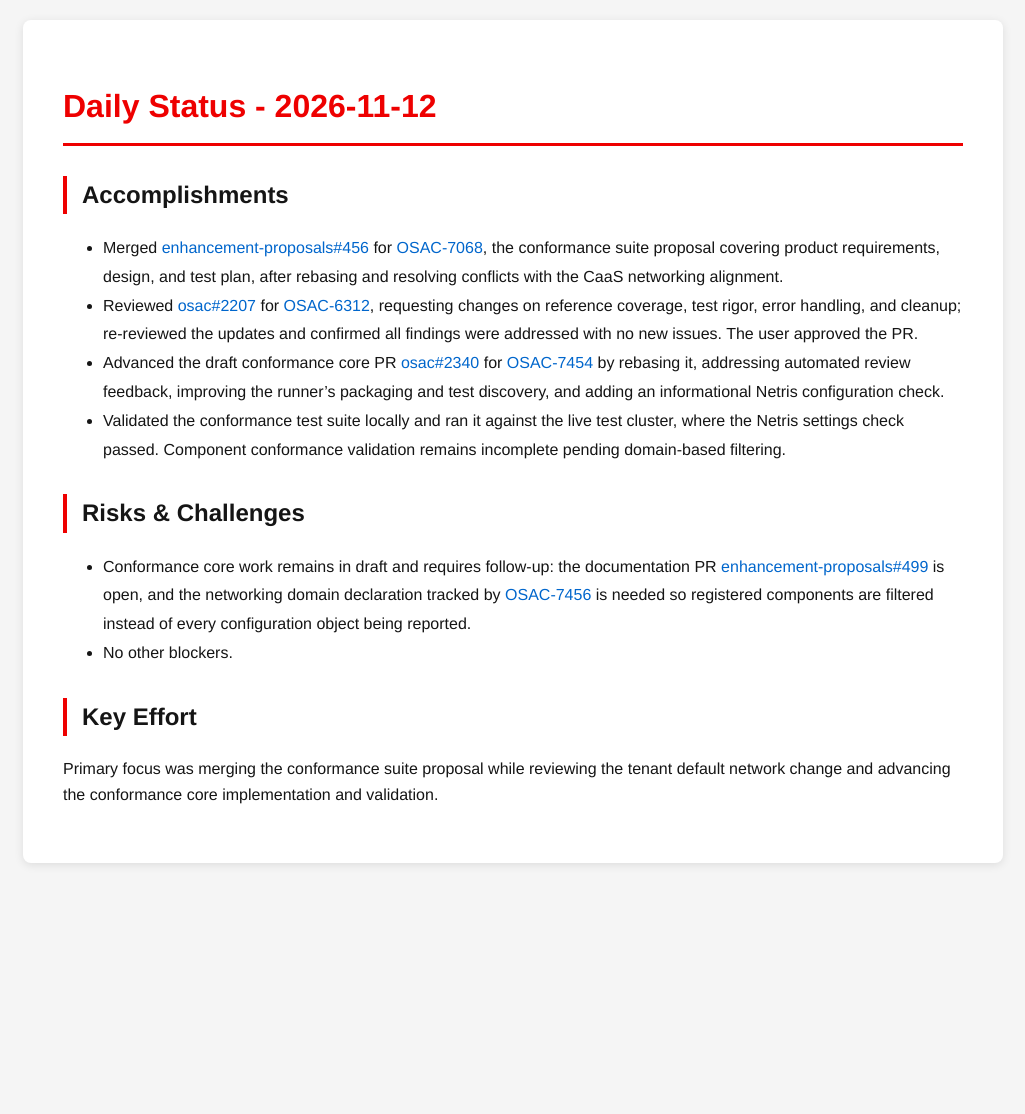
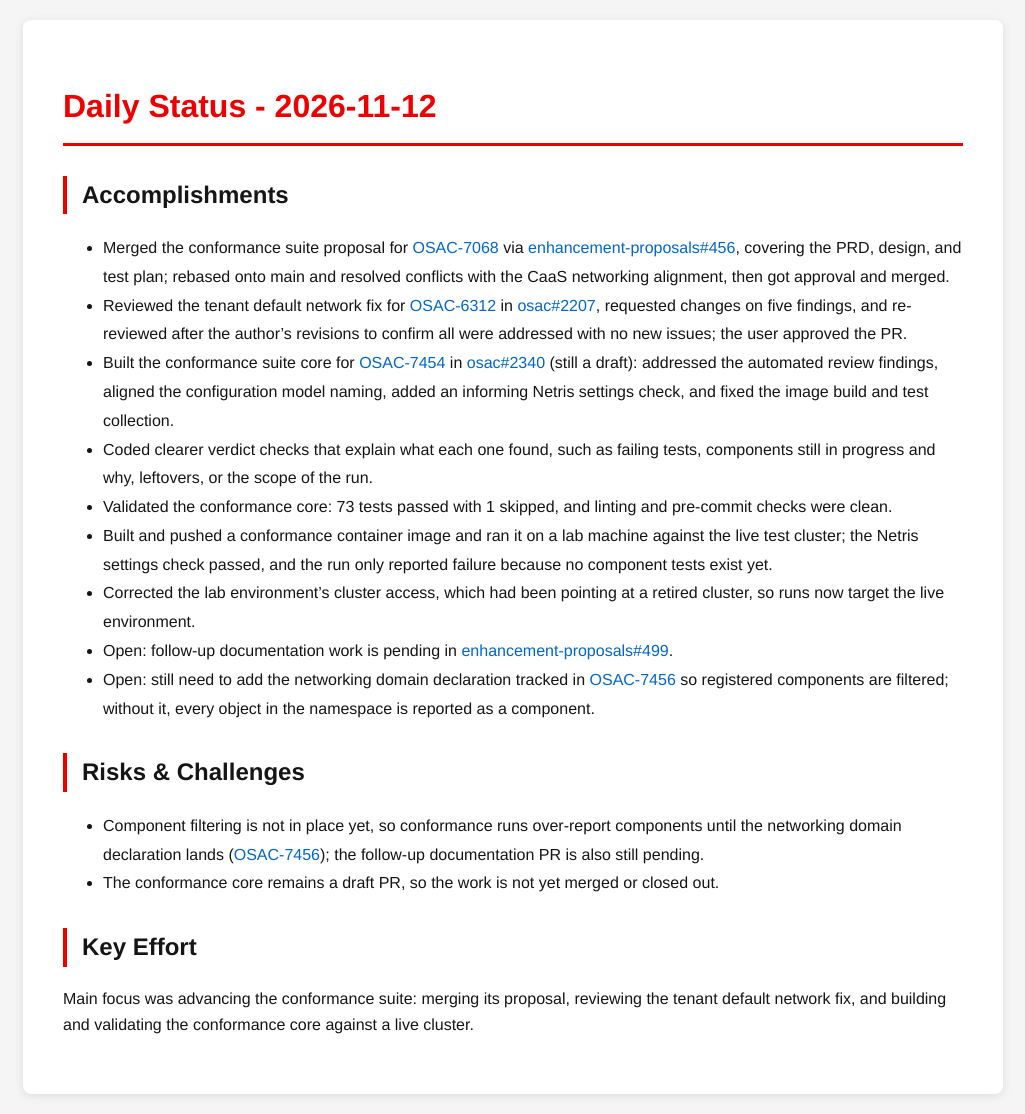
Before and after one commit to tzvatot/daily-status, a Jekyll site: the page built from 2026-11-12.md, in a window 1280 px wide. Shown: the whole page, without its empty margins (127-1152 px from the left). Built offline with Jekyll 4.4.1, drawn with Linux system fonts in a browser that asks for light colours; before the commit the page ends 900 px from its top, so only the background shows below that.

Commit message:
Daily status update - 2026-11-12

```diff
--- a/2026-11-12.md
+++ b/2026-11-12.md
@@ -7,14 +7,19 @@ date: 2026-11-12
 # Daily Status - 2026-11-12
 
 ## Accomplishments
-- Merged [enhancement-proposals#456](https://github.com/osac-project/enhancement-proposals/pull/456) for [OSAC-7068](https://redhat.atlassian.net/browse/OSAC-7068), the conformance suite proposal covering product requirements, design, and test plan, after rebasing and resolving conflicts with the CaaS networking alignment.
-- Reviewed [osac#2207](https://github.com/osac-project/osac/pull/2207) for [OSAC-6312](https://redhat.atlassian.net/browse/OSAC-6312), requesting changes on reference coverage, test rigor, error handling, and cleanup; re-reviewed the updates and confirmed all findings were addressed with no new issues. The user approved the PR.
-- Advanced the draft conformance core PR [osac#2340](https://github.com/osac-project/osac/pull/2340) for [OSAC-7454](https://redhat.atlassian.net/browse/OSAC-7454) by rebasing it, addressing automated review feedback, improving the runner's packaging and test discovery, and adding an informational Netris configuration check.
-- Validated the conformance test suite locally and ran it against the live test cluster, where the Netris settings check passed. Component conformance validation remains incomplete pending domain-based filtering.
+- Merged the conformance suite proposal for [OSAC-7068](https://redhat.atlassian.net/browse/OSAC-7068) via [enhancement-proposals#456](https://github.com/osac-project/enhancement-proposals/pull/456), covering the PRD, design, and test plan; rebased onto main and resolved conflicts with the CaaS networking alignment, then got approval and merged.
+- Reviewed the tenant default network fix for [OSAC-6312](https://redhat.atlassian.net/browse/OSAC-6312) in [osac#2207](https://github.com/osac-project/osac/pull/2207), requested changes on five findings, and re-reviewed after the author's revisions to confirm all were addressed with no new issues; the user approved the PR.
+- Built the conformance suite core for [OSAC-7454](https://redhat.atlassian.net/browse/OSAC-7454) in [osac#2340](https://github.com/osac-project/osac/pull/2340) (still a draft): addressed the automated review findings, aligned the configuration model naming, added an informing Netris settings check, and fixed the image build and test collection.
+- Coded clearer verdict checks that explain what each one found, such as failing tests, components still in progress and why, leftovers, or the scope of the run.
+- Validated the conformance core: 73 tests passed with 1 skipped, and linting and pre-commit checks were clean.
+- Built and pushed a conformance container image and ran it on a lab machine against the live test cluster; the Netris settings check passed, and the run only reported failure because no component tests exist yet.
+- Corrected the lab environment's cluster access, which had been pointing at a retired cluster, so runs now target the live environment.
+- Open: follow-up documentation work is pending in [enhancement-proposals#499](https://github.com/osac-project/enhancement-proposals/pull/499).
+- Open: still need to add the networking domain declaration tracked in [OSAC-7456](https://redhat.atlassian.net/browse/OSAC-7456) so registered components are filtered; without it, every object in the namespace is reported as a component.
 
 ## Risks & Challenges
-- Conformance core work remains in draft and requires follow-up: the documentation PR [enhancement-proposals#499](https://github.com/osac-project/enhancement-proposals/pull/499) is open, and the networking domain declaration tracked by [OSAC-7456](https://redhat.atlassian.net/browse/OSAC-7456) is needed so registered components are filtered instead of every configuration object being reported.
-- No other blockers.
+- Component filtering is not in place yet, so conformance runs over-report components until the networking domain declaration lands ([OSAC-7456](https://redhat.atlassian.net/browse/OSAC-7456)); the follow-up documentation PR is also still pending.
+- The conformance core remains a draft PR, so the work is not yet merged or closed out.
 
 ## Key Effort
-Primary focus was merging the conformance suite proposal while reviewing the tenant default network change and advancing the conformance core implementation and validation.
+Main focus was advancing the conformance suite: merging its proposal, reviewing the tenant default network fix, and building and validating the conformance core against a live cluster.
```
